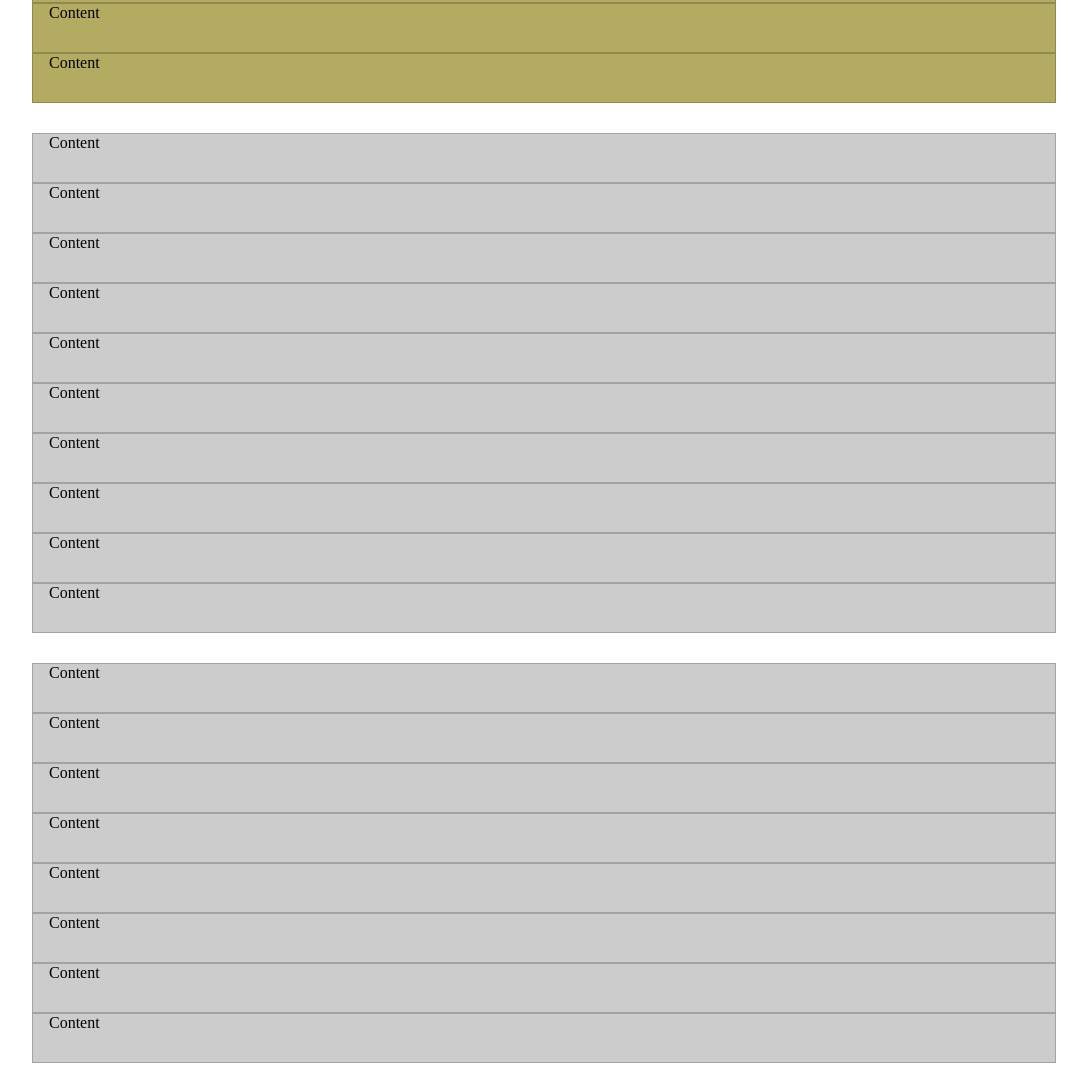
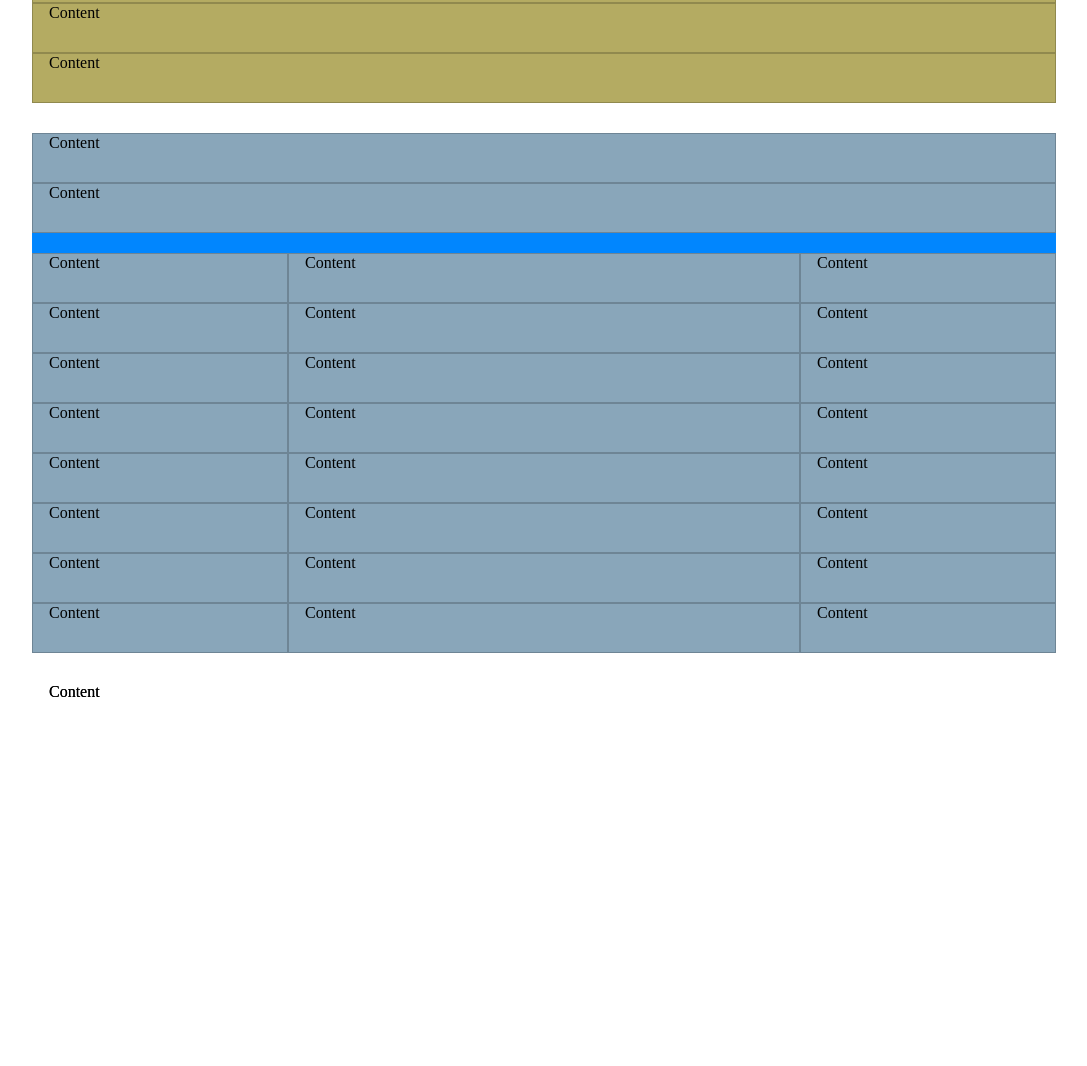
Before and after one commit to pierfrancescoscar/htmlcss-struttura-wp, a plain HTML site: page index.html in a window 1280 px wide. Shown: the part 557-1623 px from the top of the page, without its empty margins (96-1183 px from the left). After the commit the page ends 1258 px from the top, so only its background shows below. Drawn offline with Linux system fonts and the light colour scheme.

Commit message:
add main content, sidebars and footer styling

```diff
--- a/css/main.css
+++ b/css/main.css
@@ -17,6 +17,16 @@ header {
 
 .hero {
     background-color: #E1D67A;
+}
+
+aside {
+    float: left;
+    width: 25%;
+    background: #ABCFE8;
+}
+
+footer {
+    background: #8901FF;
 }
 
 /*Placeholder Debug Boxes*/
@@ -45,3 +55,17 @@ header {
 .mb-30 {
     margin-bottom: 30px;
 }
+
+/*Main Content Styling*/
+
+.page-title {
+    background-color: #ABCFE8;
+    border-bottom: 20px solid #0186FE;
+}
+
+.main-content {
+    float: left;
+    width: 50%;
+    background: #ABCFE8;
+    border: 0px 10px 10px 15px solid #0186FE;
+}
```
